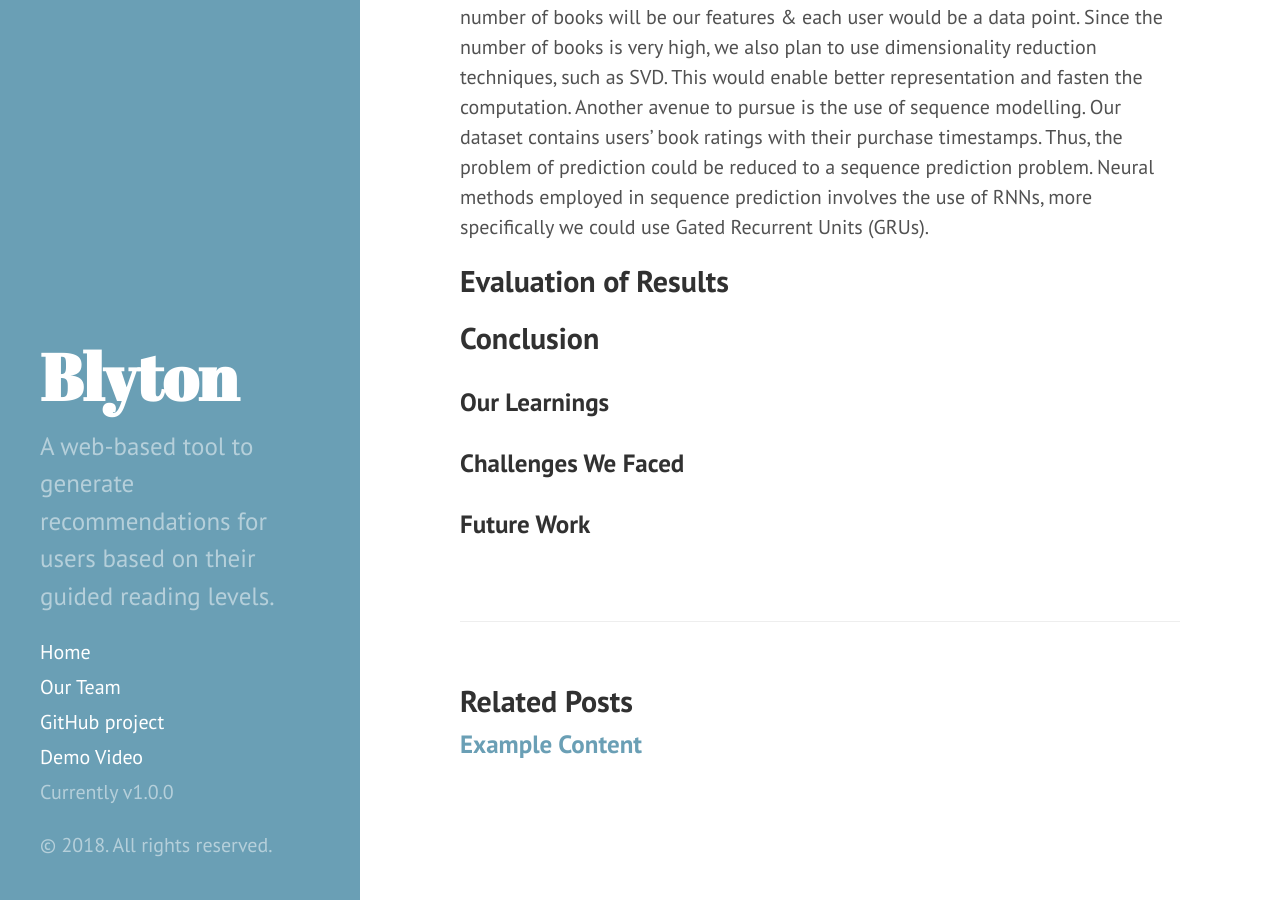
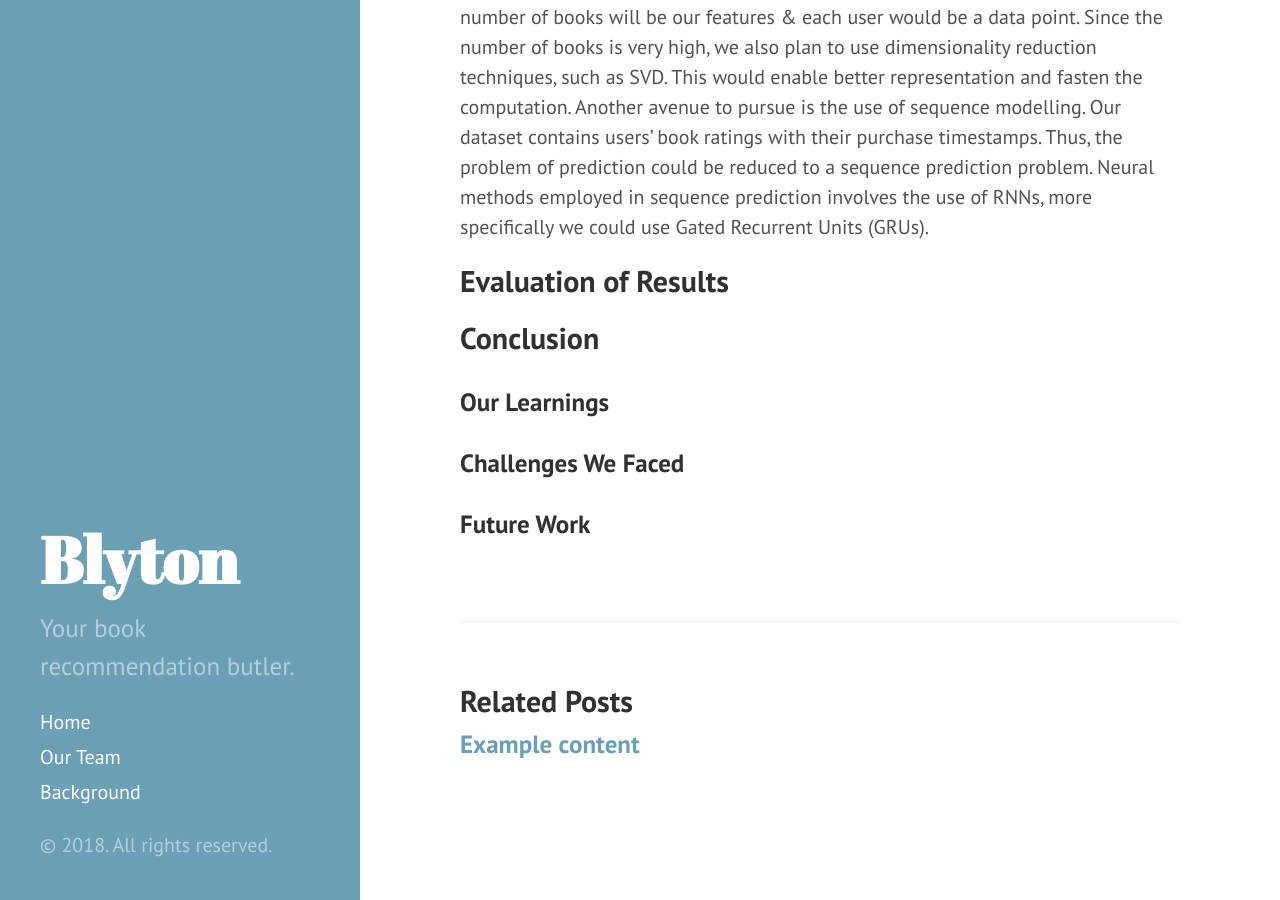
Before and after one commit to ankur-rc/blyton-book_recommender, a Jekyll site: the page built from _posts/2018-04-20-introducing-blyton.md, in a window 1280 px wide and 900 px high, scrolled down 4505 px. Built offline with Jekyll 4.4.1, drawn with Linux system fonts in a browser that asks for light colours; Markdown is read by kramdown in place of the engine named in the settings.

Commit message:
Updated _config.xml to use 'kramdown' as markdown engine.

```diff
--- a/_config.yml
+++ b/_config.yml
@@ -1,5 +1,5 @@
 # Dependencies
-markdown:         redcarpet
+markdown:         kramdown
 highlighter:      pygments
 
 # Permalinks
@@ -9,14 +9,13 @@
 # Setup
 title:            Blyton
 tagline:          'A Leveled Book Recommender'
-description:      'A web-based tool to generate recommendations for users based on their guided reading levels.
-'
-url:              http://hyde.getpoole.com
+description:      'Your book recommendation butler.'
+url:              https://github.tamu.edu/ankurrc/cs670-Blyton
 baseurl:          /
 
 author:
   name:           'Team Blyton'
-  url:            https://twitter.com/mdo
+  url:            https://github.tamu.edu/ankurrc/cs670-Blyton/graphs/contributors
 
 paginate:         5
 
@@ -29,4 +28,4 @@
 version:          1.0.0
 
 github:
-  repo:           https://github.com/poole/hyde
+  repo:           https://github.tamu.edu/ankurrc/cs670-Blyton
--- a/_includes/sidebar.html
+++ b/_includes/sidebar.html
@@ -1,6 +1,6 @@
 <div class="sidebar">
   <div class="container sidebar-sticky">
-      <!-- <div style="width:112.5px; height:217px;"></div></img></div> -->
+    <!-- <div style="width:112.5px; height:217px;"></div></img></div> -->
     <div class="sidebar-about" style="display: inline;">
       <h1>
         <a href="{{ site.baseurl }}">
@@ -13,24 +13,18 @@
     <nav class="sidebar-nav">
       <a class="sidebar-nav-item{% if page.url == site.baseurl %} active{% endif %}" href="{{ site.baseurl }}">Home</a>
 
-      {% comment %}
-        The code below dynamically generates a sidebar nav of pages with
-        `layout: page` in the front-matter. See readme for usage.
-      {% endcomment %}
-
-      {% assign pages_list = site.pages %}
-      {% for node in pages_list %}
-        {% if node.title != null %}
-          {% if node.layout == "page" %}
-            <a class="sidebar-nav-item{% if page.url == node.url %} active{% endif %}" href="{{ node.url }}">{{ node.title }}</a>
-          {% endif %}
-        {% endif %}
-      {% endfor %}
+      {% comment %} The code below dynamically generates a sidebar nav of pages with `layout: page` in the front-matter. See readme
+      for usage. {% endcomment %} {% assign pages_list = site.pages %} {% for node in pages_list %} {% if node.title != null
+      %} {% if node.layout == "page" %}
+      <a class="sidebar-nav-item{% if page.url == node.url %} active{% endif %}" href="{{ node.url }}">{{ node.title }}</a>
+      {% endif %} {% endif %} {% endfor %}
 
       <!-- <a class="sidebar-nav-item" href="{{ site.github.repo }}/archive/v{{ site.version }}.zip">Download</a> -->
-      <a class="sidebar-nav-item" href="{{ site.github.repo }}">GitHub project</a>
+      <!-- <a class="sidebar-nav-item" href="{{ site.github.repo }}">GitHub project</a>
       <a class="sidebar-nav-item" href="{{ site.github.repo }}">Demo Video</a>
-      <span class="sidebar-nav-item">Currently v{{ site.version }}</span>
+      <span class="sidebar-nav-item">Currently v{{ site.version }}</span> -->
+
+      <a class="sidebar-nav-item" href="{{ site.github.repo }}#bg">Background</a>
     </nav>
 
     <p>&copy; {{ site.time | date: '%Y' }}. All rights reserved.</p>
--- a/_posts/2018-04-20-introducing-blyton.md
+++ b/_posts/2018-04-20-introducing-blyton.md
@@ -6,7 +6,7 @@
 Blyton is a unique book recommender system to generate recommendations for readers based on their guided reading levels.
 </div>
 # [<center>See it in action</center>]()
-## Background
+## <a name="bg"></a> Background
 
 ### [Guided Reading & Leveled Reading Systems](http://www.scholastic.com/parents/resources/article/book-selection-tips/parents-guide-to-guided-readin)
 It is a practice designed to allow students to develop reading proficiency by providing differentiated teaching and is usually in small-group settings. Guided reading is used in classrooms, in small-sized reading clubs and for independent reading. When a child enters a new grade, he is assigned a guided reading level based on his word-knowledge, comprehension skills and fluency allowing the teacher to work closely with each student and help them become better readers by suggesting new challenging books.
```
Also changed, not shown: _posts/2012-02-07-example-content.md (+2 -2 lines).
